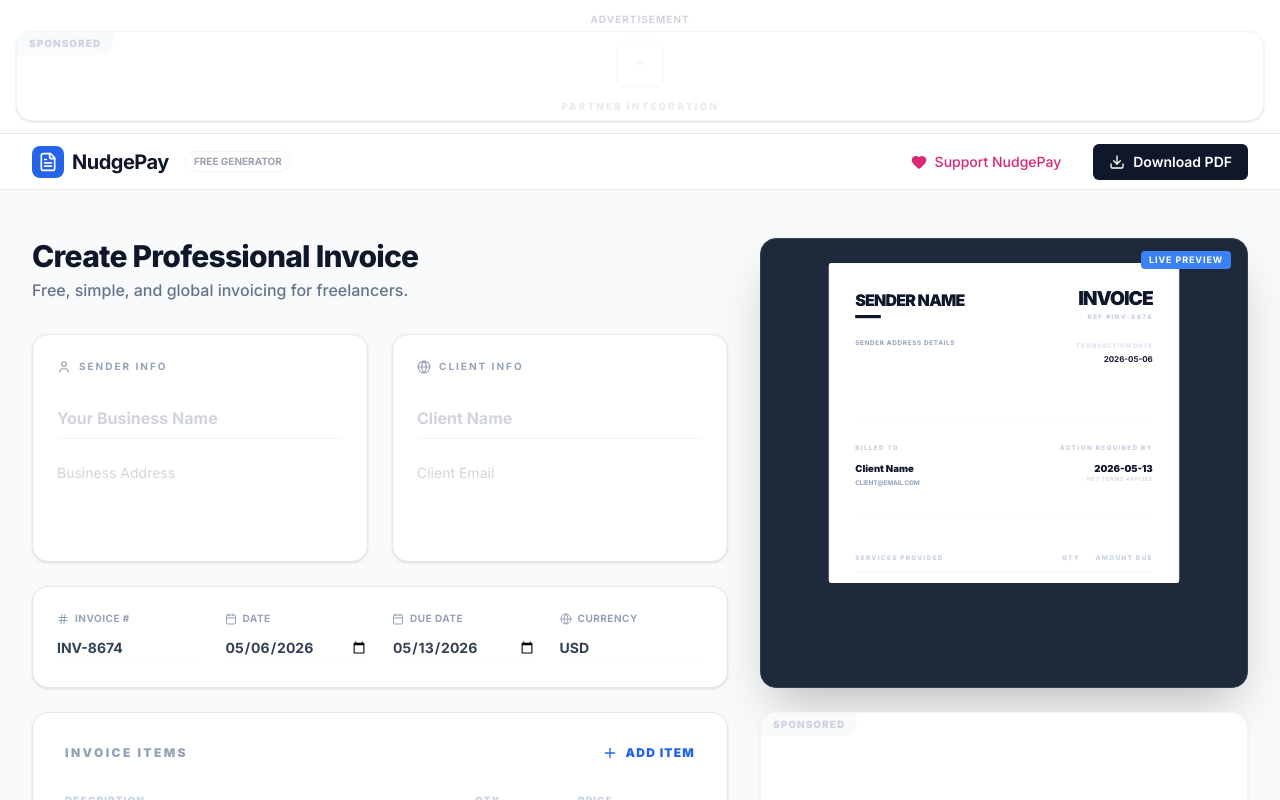
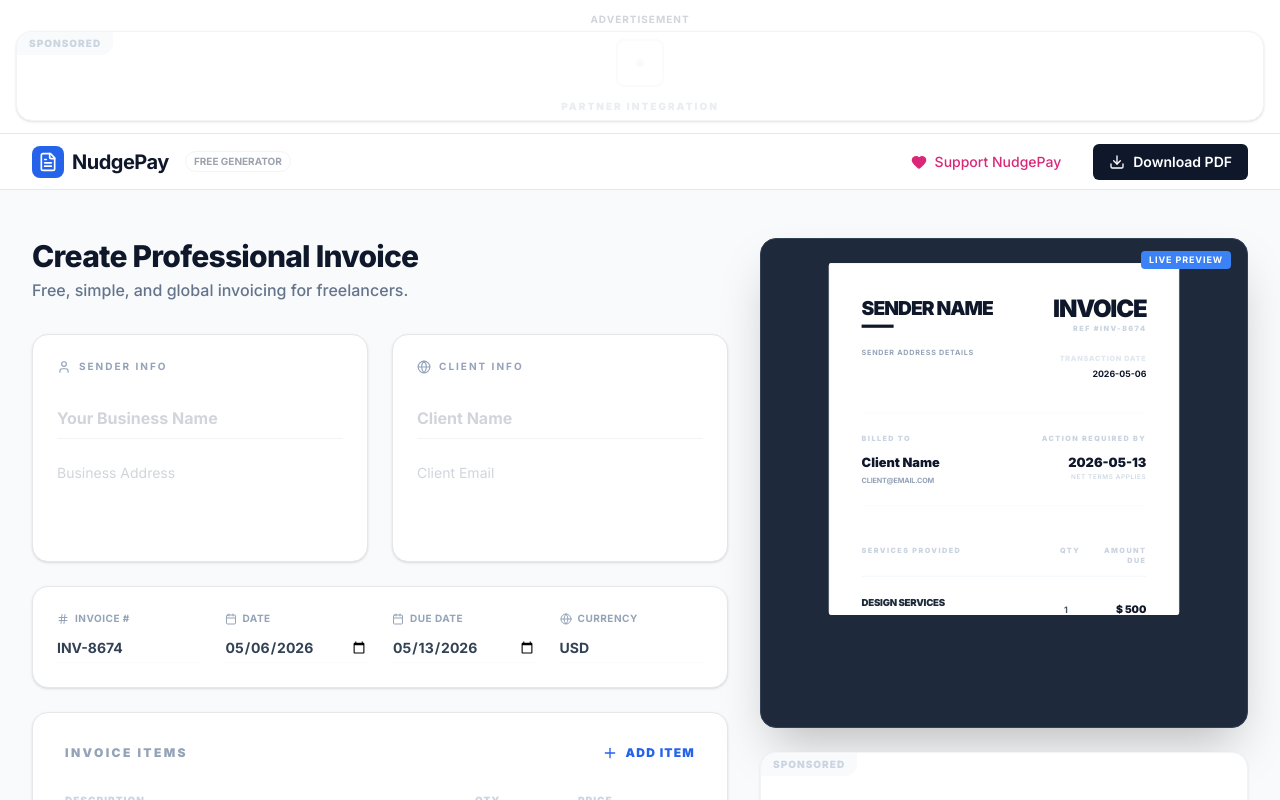
Before and after one commit to Tipsy501/nudgepay, a React (Vite) app: page / in a window 1280 px wide. Shown: the top 800 px of the page. Built offline with nearby package versions, Linux system fonts and the light colour scheme.

Commit message:
feat: Improve invoice preview scaling and layout
Adjusted scaling factors and padding for the invoice preview component across various screen sizes to enhance readability and visual appeal. This change ensures the preview accurately reflects the final PDF output.

```diff
--- a/src/App.tsx
+++ b/src/App.tsx
@@ -266,8 +266,8 @@ export default function App() {
 
               <div
                 ref={previewRef}
-                className="bg-white rounded shadow-inner overflow-hidden transform scale-[0.55] xs:scale-[0.65] sm:scale-[0.8] lg:scale-[0.8] origin-top transition-all"
-                style={{ height: '400px' }}
+                className="bg-white rounded shadow-inner overflow-hidden transform scale-[0.5] xs:scale-[0.6] sm:scale-[0.7] lg:scale-[0.8] origin-top transition-all"
+                style={{ height: '440px' }}
               >
                 <InvoicePreview data={invoiceData} isSmall />
               </div>
--- a/src/components/InvoicePreview.tsx
+++ b/src/components/InvoicePreview.tsx
@@ -19,56 +19,56 @@ export default function InvoicePreview({ data, isSmall = false }: InvoicePreview
   const total = subtotal + taxAmount;
 
   const containerClasses = isSmall
-    ? "bg-white p-6 sm:p-8 min-h-[700px] flex flex-col font-sans text-slate-900 border border-gray-100"
-    : "bg-white p-12 sm:p-16 min-h-[1123px] flex flex-col font-sans text-slate-900"; // A4 is roughly 794x1123 at 96dpi
+    ? "bg-white p-6 sm:p-10 min-h-[842px] flex flex-col font-sans text-slate-900 border border-gray-100"
+    : "bg-white p-12 sm:p-20 min-h-[1123px] flex flex-col font-sans text-slate-900"; // A4 is roughly 794x1123 at 96dpi
 
   return (
     <div className={containerClasses}>
       {/* Header */}
-      <div className="flex justify-between items-start mb-16">
+      <div className={`flex justify-between items-start ${isSmall ? 'mb-10' : 'mb-16'}`}>
         <div className="space-y-6">
           <div className="space-y-1">
-            <h2 className={`font-black tracking-tighter text-slate-900 ${isSmall ? 'text-xl' : 'text-3xl'}`}>
+            <h2 className={`font-black tracking-tighter text-slate-900 ${isSmall ? 'text-2xl' : 'text-3xl'}`}>
               {data.senderName || 'SENDER NAME'}
             </h2>
-            <div className={`h-1 bg-slate-900 ${isSmall ? 'w-8' : 'w-16'}`}></div>
+            <div className={`h-1 bg-slate-900 ${isSmall ? 'w-10' : 'w-16'}`}></div>
           </div>
-          <p className={`text-slate-400 font-bold uppercase tracking-[0.1em] whitespace-pre-wrap leading-relaxed ${isSmall ? 'text-[8px] max-w-[180px]' : 'text-[10px] max-w-[280px]'}`}>
+          <p className={`text-slate-400 font-bold uppercase tracking-[0.1em] whitespace-pre-wrap leading-relaxed ${isSmall ? 'text-[9px] max-w-[200px]' : 'text-[10px] max-w-[280px]'}`}>
             {data.senderAddress || 'Sender Address Details'}
           </p>
         </div>
 
         <div className="text-right space-y-6">
           <div>
-            <h1 className={`font-black text-slate-900 tracking-tighter leading-none mb-1 ${isSmall ? 'text-2xl' : 'text-5xl'}`}>INVOICE</h1>
-            <p className={`font-black text-slate-300 uppercase tracking-[0.2em] ${isSmall ? 'text-[8px]' : 'text-[12px]'}`}>
+            <h1 className={`font-black text-slate-900 tracking-tighter leading-none mb-1 ${isSmall ? 'text-3xl' : 'text-5xl'}`}>INVOICE</h1>
+            <p className={`font-black text-slate-300 uppercase tracking-[0.2em] ${isSmall ? 'text-[9px]' : 'text-[12px]'}`}>
               REF #{data.invoiceNumber || '000'}
             </p>
           </div>
           <div className="space-y-1 flex flex-col items-end">
-            <p className="text-[8px] font-black text-slate-200 uppercase tracking-widest">Transaction Date</p>
-            <p className={`font-bold text-slate-900 ${isSmall ? 'text-[10px]' : 'text-sm'}`}>{data.invoiceDate || 'YYYY-MM-DD'}</p>
+            <p className="text-[9px] font-black text-slate-200 uppercase tracking-widest">Transaction Date</p>
+            <p className={`font-bold text-slate-900 ${isSmall ? 'text-[11px]' : 'text-sm'}`}>{data.invoiceDate || 'YYYY-MM-DD'}</p>
           </div>
         </div>
       </div>
 
       {/* Bill To & Dates */}
-      <div className={`grid grid-cols-2 gap-8 mb-12 py-8 border-y border-slate-50 ${isSmall ? 'py-4' : 'py-10'}`}>
+      <div className={`grid grid-cols-2 gap-8 mb-12 border-y border-slate-50 ${isSmall ? 'py-6' : 'py-10'}`}>
         <div>
-          <p className="text-[8px] font-black text-slate-300 uppercase tracking-[0.2em] mb-3">Billed To</p>
-          <p className={`font-black text-slate-900 mb-1 ${isSmall ? 'text-xs' : 'text-lg'}`}>{data.clientName || 'Client Name'}</p>
-          <p className={`text-slate-400 font-bold uppercase tracking-tight ${isSmall ? 'text-[8px]' : 'text-[10px]'}`}>{data.clientEmail || 'client@email.com'}</p>
+          <p className="text-[9px] font-black text-slate-300 uppercase tracking-[0.2em] mb-3">Billed To</p>
+          <p className={`font-black text-slate-900 mb-1 ${isSmall ? 'text-base' : 'text-lg'}`}>{data.clientName || 'Client Name'}</p>
+          <p className={`text-slate-400 font-bold uppercase tracking-tight ${isSmall ? 'text-[9px]' : 'text-[10px]'}`}>{data.clientEmail || 'client@email.com'}</p>
         </div>
         <div className="text-right">
-          <p className="text-[8px] font-black text-slate-300 uppercase tracking-[0.2em] mb-3">Action Required By</p>
-          <p className={`font-black text-slate-900 ${isSmall ? 'text-xs' : 'text-lg'}`}>{data.dueDate || 'YYYY-MM-DD'}</p>
-          <p className={`text-slate-300 font-medium uppercase tracking-widest ${isSmall ? 'text-[7px]' : 'text-[8px]'}`}>Net Terms Applies</p>
+          <p className="text-[9px] font-black text-slate-300 uppercase tracking-[0.2em] mb-3">Action Required By</p>
+          <p className={`font-black text-slate-900 ${isSmall ? 'text-base' : 'text-lg'}`}>{data.dueDate || 'YYYY-MM-DD'}</p>
+          <p className={`text-slate-300 font-medium uppercase tracking-widest ${isSmall ? 'text-[8px]' : 'text-[8px]'}`}>Net Terms Applies</p>
         </div>
       </div>
 
       {/* Items */}
       <div className="flex-1">
-        <div className="grid grid-cols-12 gap-4 text-[8px] font-black text-slate-300 uppercase tracking-[0.2em] pb-3 border-b border-slate-100 mb-6">
+        <div className="grid grid-cols-12 gap-4 text-[9px] font-black text-slate-300 uppercase tracking-[0.2em] pb-3 border-b border-slate-100 mb-6">
           <div className="col-span-8 text-left">Services Provided</div>
           <div className="col-span-1 text-center">Qty</div>
           <div className="col-span-3 text-right">Amount Due</div>
@@ -78,17 +78,17 @@ export default function InvoicePreview({ data, isSmall = false }: InvoicePreview
           {data.items.map((item) => (
             <div key={item.id} className="grid grid-cols-12 gap-4 items-start group">
               <div className="col-span-8 space-y-1">
-                <p className={`font-black text-slate-800 uppercase tracking-tight ${isSmall ? 'text-[10px]' : 'text-[12px]'}`}>
+                <p className={`font-black text-slate-800 uppercase tracking-tight ${isSmall ? 'text-[12px]' : 'text-[12px]'}`}>
                   {item.description || 'New service engagement'}
                 </p>
-                <p className={`text-slate-400 font-medium italic ${isSmall ? 'text-[8px]' : 'text-[10px]'}`}>
+                <p className={`text-slate-400 font-medium italic ${isSmall ? 'text-[9px]' : 'text-[10px]'}`}>
                   Fixed Unit Price: {currencySymbol} {item.unitPrice.toLocaleString()}
                 </p>
               </div>
-              <div className={`col-span-1 text-center font-bold text-slate-600 self-center ${isSmall ? 'text-[10px]' : 'text-[11px]'}`}>
+              <div className={`col-span-1 text-center font-bold text-slate-600 self-center ${isSmall ? 'text-[11px]' : 'text-[11px]'}`}>
                 {item.quantity}
               </div>
-              <div className={`col-span-3 text-right font-black text-slate-900 self-center ${isSmall ? 'text-[11px]' : 'text-[14px]'}`}>
+              <div className={`col-span-3 text-right font-black text-slate-900 self-center ${isSmall ? 'text-[13px]' : 'text-[14px]'}`}>
                 {currencySymbol} {(item.quantity * item.unitPrice).toLocaleString()}
               </div>
             </div>
@@ -99,13 +99,13 @@ export default function InvoicePreview({ data, isSmall = false }: InvoicePreview
       {/* Totals & Terms */}
       <div className={`mt-16 pt-10 border-t border-slate-50 flex flex-col md:flex-row justify-between items-start gap-12 ${isSmall ? 'mt-8 pt-6' : ''}`}>
         <div className="flex-1 max-w-sm">
-          <p className="text-[8px] font-black text-slate-300 uppercase tracking-[0.2em] mb-3">Terms & Acknowledgements</p>
-          <p className={`text-slate-400 font-medium leading-relaxed italic ${isSmall ? 'text-[9px]' : 'text-[10px]'}`}>
+          <p className="text-[9px] font-black text-slate-300 uppercase tracking-[0.2em] mb-3">Terms & Acknowledgements</p>
+          <p className={`text-slate-400 font-medium leading-relaxed italic ${isSmall ? 'text-[10px]' : 'text-[10px]'}`}>
             {data.terms || 'Standard payment terms apply. Interest may accrue on overdue payments.'}
           </p>
         </div>
 
-        <div className={`w-full ${isSmall ? 'md:w-48' : 'md:w-72'}`}>
+        <div className={`w-full ${isSmall ? 'md:w-56' : 'md:w-72'}`}>
           <div className="space-y-2 mb-6 text-right">
             <div className="flex justify-between items-center text-[10px] font-bold text-slate-300 uppercase tracking-widest">
               <span>Gross Subtotal</span>
@@ -119,9 +119,9 @@ export default function InvoicePreview({ data, isSmall = false }: InvoicePreview
             )}
           </div>
 
-          <div className={`p-6 bg-slate-900 rounded-2xl text-white flex justify-between items-center shadow-[var(--shadow-hex)] ${isSmall ? 'p-4' : ''}`}>
+          <div className={`p-6 bg-slate-900 rounded-2xl text-white flex justify-between items-center shadow-[var(--shadow-hex)] ${isSmall ? 'p-5' : ''}`}>
             <span className="text-[9px] font-black uppercase tracking-[0.2em] opacity-40">Final Total Due</span>
-            <span className={`font-black tracking-tighter ${isSmall ? 'text-lg' : 'text-3xl'}`}>
+            <span className={`font-black tracking-tighter ${isSmall ? 'text-xl' : 'text-3xl'}`}>
               {currencySymbol} {total.toLocaleString()}
             </span>
           </div>
@@ -129,8 +129,8 @@ export default function InvoicePreview({ data, isSmall = false }: InvoicePreview
       </div>
 
       {/* Footer */}
-      <div className="mt-20 pt-8 border-t border-slate-50 text-center">
-        <p className={`font-black text-slate-200 uppercase tracking-[0.4em] ${isSmall ? 'text-[6px]' : 'text-[8px]'}`}>
+      <div className={`mt-20 pt-8 border-t border-slate-50 text-center ${isSmall ? 'mt-12' : ''}`}>
+        <p className={`font-black text-slate-200 uppercase tracking-[0.4em] ${isSmall ? 'text-[7px]' : 'text-[8px]'}`}>
           Document authenticated & secured via NudgePay
         </p>
       </div>
--- a/src/components/PreviewModal.tsx
+++ b/src/components/PreviewModal.tsx
@@ -65,9 +65,9 @@ export default function PreviewModal({ isOpen, onClose, invoiceData, previewRef,
             </div>
 
             {/* Document View */}
-            <div className="flex-1 overflow-y-auto p-4 sm:p-8 md:p-12 scrollbar-thin scrollbar-thumb-slate-200 scrollbar-track-transparent bg-slate-200/50">
-               <div className="max-w-[794px] mx-auto bg-white shadow-2xl">
-                  <div ref={previewRef} className="bg-white origin-top sm:origin-center transform scale-[0.6] xs:scale-[0.7] sm:scale-100 transition-transform">
+            <div className="flex-1 overflow-y-auto p-4 sm:p-8 md:p-12 scrollbar-thin scrollbar-thumb-slate-200 scrollbar-track-transparent bg-slate-200/50 flex flex-col items-center">
+               <div className="w-full max-w-[794px] bg-white shadow-2xl origin-top transition-transform transform scale-[0.5] xs:scale-[0.7] sm:scale-100 my-4 sm:my-0">
+                  <div ref={previewRef} className="bg-white">
                     <InvoicePreview data={invoiceData} />
                   </div>
                </div>
```
